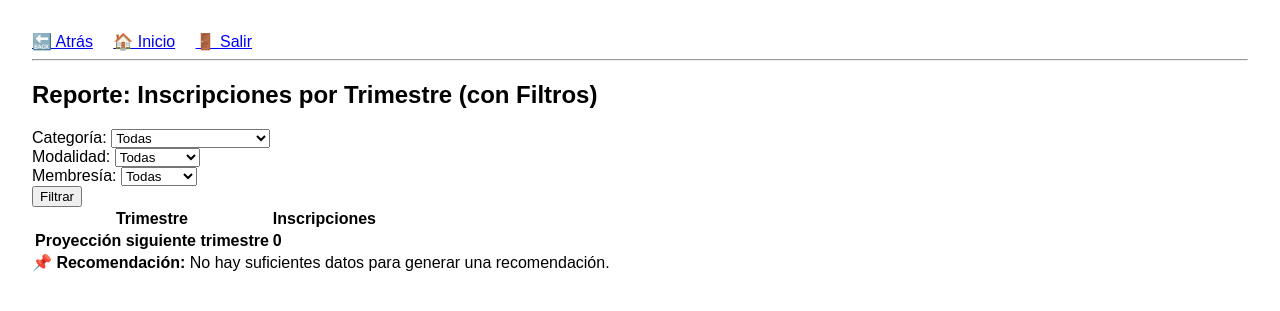
After one commit to Strongartt/Core-desarolo-web, a Django app: page /reportes/inscripciones-por-trimestre/ in a window 1280 px wide. The commit adds this page. Shown: the top 311 px of the page. Run offline with Django 5.2, Linux system fonts and the light colour scheme; a user stored in the database is signed in; tables that the repository leaves empty hold one stand-in row (values such as "Sample post").

Commit message:
final del tunel

```diff
--- a/coreapp/gestion/admin.py
+++ b/coreapp/gestion/admin.py
@@ -1,5 +1,5 @@
 from django.contrib import admin
-from .models import Rol, Curso, Inscripcion, CategoriaCurso, PlanMembresia
+from .models import Rol, Curso, Inscripcion, CategoriaCurso, PlanMembresia, Trimestre
 
 @admin.register(Rol)
 class RolAdmin(admin.ModelAdmin):
@@ -21,3 +21,7 @@ class CategoriaCursoAdmin(admin.ModelAdmin):
 @admin.register(PlanMembresia)
 class PlanMembresiaAdmin(admin.ModelAdmin):
     list_display = ('nombre', 'limite_precio_curso')
+
+@admin.register(Trimestre)
+class TrimestreAdmin(admin.ModelAdmin):
+    list_display = ('nombre', 'fecha_inicio', 'fecha_fin')
--- a/coreapp/gestion/urls.py
+++ b/coreapp/gestion/urls.py
@@ -34,6 +34,7 @@ from .views import (
     ReporteGananciasMensualesView,
     ReporteTopEstudiantesPorCategoriaView,
     vista_filtrado_cursos_api,
+    ReporteInscripcionesPorTrimestreView,
 )
 
 urlpatterns = [
@@ -101,4 +102,7 @@ urlpatterns = [
     path('api/cursos/', cursos_api, name='api-cursos'),
     path('cursos/filtrar-api/', vista_filtrado_cursos_api, name='cursos-filtrados-api'),
 
+    path('reportes/inscripciones-por-trimestre/', ReporteInscripcionesPorTrimestreView.as_view(), name='reporte_inscripciones_trimestre'),
+
+
 ]
--- a/coreapp/gestion/views.py
+++ b/coreapp/gestion/views.py
@@ -1,9 +1,10 @@
 # gestion/views.py
+from urllib import request
 from django.contrib.auth.models import User
 from django.urls import reverse_lazy
 from django.contrib.auth.mixins import LoginRequiredMixin, UserPassesTestMixin
 from django.views.generic import ListView, CreateView, UpdateView, TemplateView, DeleteView
-from .models import Curso, Inscripcion, CategoriaCurso, Perfil
+from .models import Curso, Inscripcion, CategoriaCurso, Perfil, Trimestre
 from .forms import CursoForm, InscripcionForm, SignUpForm,UserPerfilForm, CategoriaCursoForm, SeleccionarMembresiaForm, ActualizarMembresiaUsuarioForm
 from django.shortcuts import redirect
 from django.contrib.auth.views import LoginView
@@ -17,7 +18,8 @@ from django.db.models.functions import TruncMonth
 from .services.inscripcion_service import procesar_inscripcion, actualizar_notas_asistencia
 from django.contrib.auth.decorators import login_required
 from django.shortcuts import render
-
+from collections import Counter
+from datetime import date
 
 
 
@@ -472,35 +474,7 @@ class ReporteIngresosCategoriaView(LoginRequiredMixin, UserPassesTestMixin, Temp
         ctx['datos'] = datos
         return ctx
 
-class ReporteGananciasMensualesView(LoginRequiredMixin, UserPassesTestMixin, TemplateView):
-    template_name = 'gestion/reporte_ganancias_mensuales.html'
 
-    def test_func(self):
-        return self.request.user.is_superuser
-
-    def get_context_data(self, **kwargs):
-        ctx = super().get_context_data(**kwargs)
-
-        datos = (
-            Inscripcion.objects
-            .annotate(mes=TruncMonth('fecha_inscripcion'))
-            .values('mes')
-            .annotate(
-                total_inscripciones=Count('id'),
-                total_ganado=Sum(ExpressionWrapper(
-                    F('curso__precio'),
-                    output_field=FloatField()
-                ))
-            )
-            .order_by('mes')
-        )
-
-        # Redondear los ingresos
-        for d in datos:
-            d['total_ganado'] = round(d['total_ganado'] or 0, 2)
-
-        ctx['datos'] = datos
-        return ctx
 
 class ReporteTopEstudiantesPorCategoriaView(LoginRequiredMixin, UserPassesTestMixin, TemplateView):
     template_name = 'gestion/reporte_top_estudiantes_categoria.html'
@@ -533,3 +507,116 @@ class ReporteTopEstudiantesPorCategoriaView(LoginRequiredMixin, UserPassesTestMi
 def vista_filtrado_cursos_api(request):
     categorias = CategoriaCurso.objects.all()
     return render(request, 'gestion/cursos_api_view.html', {'categorias': categorias})
+
+
+
+class ReporteInscripcionesPorTrimestreView(LoginRequiredMixin, UserPassesTestMixin, TemplateView):
+    template_name = 'gestion/reporte_inscripciones_trimestre.html'
+
+    def test_func(self):
+        return self.request.user.is_superuser
+
+    def get_context_data(self, **kwargs):
+        ctx = super().get_context_data(**kwargs)
+
+
+        categoria_id = self.request.GET.get('categoria')
+        modalidad = self.request.GET.get('modalidad')
+        membresia = self.request.GET.get('membresia')
+
+        cursos = Curso.objects.all()
+
+        if categoria_id:
+            cursos = cursos.filter(categoria_id=categoria_id)
+        if modalidad:
+            cursos = cursos.filter(modalidad=modalidad)
+        if membresia:
+            cursos = [c for c in cursos if c.membresia_requerida == membresia]
+
+        anio_actual = date.today().year
+        anio_anterior = anio_actual - 1
+        trimestres = Trimestre.objects.filter(fecha_inicio__year=anio_anterior).order_by('fecha_inicio')
+
+        resultados = []
+
+        for trimestre in trimestres:
+            cursos_en_trimestre = [c for c in cursos if c.trimestre_id == trimestre.id]
+            inscripciones = Inscripcion.objects.filter(curso__in=cursos_en_trimestre).count()
+            resultados.append({
+                'nombre': trimestre.nombre,
+                'inscripciones': inscripciones
+            })
+
+        # Proyección solo con trimestres que tienen inscripciones
+        trimestres_con_inscripciones = [r for r in resultados if r['inscripciones'] > 0]
+        ultimos = trimestres_con_inscripciones[-3:] if len(trimestres_con_inscripciones) >= 3 else trimestres_con_inscripciones
+        proyeccion = round(sum(r['inscripciones'] for r in ultimos) / len(ultimos)) if ultimos else 0
+
+        # Recomendación inteligente
+        inscripciones_validas = Inscripcion.objects.select_related('curso', 'curso__categoria').filter(curso__in=cursos)
+        categoria_counter = Counter()
+        modalidad_counter = Counter()
+
+        for i in inscripciones_validas:
+            if i.curso.categoria:
+                categoria_counter[i.curso.categoria.nombre] += 1
+            modalidad_counter[i.curso.modalidad] += 1
+
+        categoria_top = categoria_counter.most_common(1)[0][0] if categoria_counter else "desconocida"
+        modalidad_top = modalidad_counter.most_common(1)[0][0] if modalidad_counter else "desconocida"
+
+        if trimestres_con_inscripciones:
+            trimestre_max = max(trimestres_con_inscripciones, key=lambda r: r['inscripciones'])
+            index_trimestre = resultados.index(trimestre_max)
+            ordinales = ["primer trimestre", "segundo trimestre", "tercer trimestre"]
+            nombre_trimestre_recomendado = ordinales[index_trimestre] if index_trimestre < len(ordinales) else "trimestre más activo"
+
+            recomendacion = (
+                f"Se recomienda priorizar la creación de cursos en el {nombre_trimestre_recomendado}, "
+                f"preferentemente de la categoría '{categoria_top}' y en modalidad '{modalidad_top}', "
+                f"que han mostrado mayor interés por parte de los estudiantes."
+            )
+        else:
+            recomendacion = "No hay suficientes datos para generar una recomendación."
+
+        ctx['trimestres'] = trimestres
+        ctx['cursos'] = cursos
+        ctx['resultados'] = resultados
+        ctx['proyeccion'] = proyeccion
+        ctx['categorias'] = CategoriaCurso.objects.all()
+        ctx['filtros'] = {
+            'categoria': categoria_id,
+            'modalidad': modalidad,
+            'membresia': membresia
+        }
+        ctx['recomendacion'] = recomendacion
+
+        return ctx
+
+class ReporteGananciasMensualesView(LoginRequiredMixin, UserPassesTestMixin, TemplateView):
+    template_name = 'gestion/reporte_ganancias_mensuales.html'
+
+
+
+    def get_context_data(self, **kwargs):
+        ctx = super().get_context_data(**kwargs)
+
+        datos = (
+            Inscripcion.objects
+            .annotate(mes=TruncMonth('fecha_inscripcion'))
+            .values('mes')
+            .annotate(
+                total_inscripciones=Count('id'),
+                total_ganado=Sum(ExpressionWrapper(
+                    F('curso__precio'),
+                    output_field=FloatField()
+                ))
+            )
+            .order_by('mes')
+        )
+
+        for d in datos:
+            d['total_ganado'] = round(d['total_ganado'] or 0, 2)
+
+        ctx['datos'] = datos
+        return ctx
--- a/coreapp/manage.py
+++ b/coreapp/manage.py
@@ -2,7 +2,11 @@
 """Django's command-line utility for administrative tasks."""
 import os
 import sys
+from pathlib import Path
 
+# Add the project root to Python path
+BASE_DIR = Path(__file__).resolve().parent
+sys.path.insert(0, str(BASE_DIR))
 
 def main():
     """Run administrative tasks."""
--- a/coreapp/requirements.txt
+++ b/coreapp/requirements.txt
@@ -9,3 +9,9 @@ python-dotenv==1.1.0
 sqlparse==0.5.3
 typing_extensions==4.13.2
 tzdata==2025.2
+
+# Development dependencies
+django-stubs==4.2.7
+mypy==1.8.0
+ruff==0.2.1
+pylsp-mypy==0.3.0
--- a/coreapp/templates/gestion/curso_form.html
+++ b/coreapp/templates/gestion/curso_form.html
@@ -5,6 +5,7 @@
 {% block content %}
   <h1>{% if object %}Editar Curso{% else %}Crear Nuevo Curso{% endif %}</h1>
   <form method="post">
+
     {% csrf_token %}
     {{ form.as_p }}
     <button type="submit">Guardar</button>
--- a/coreapp/templates/gestion/gestion_admin.html
+++ b/coreapp/templates/gestion/gestion_admin.html
@@ -16,6 +16,7 @@
     <li><a href="{% url 'reporte_ganancias_mensuales' %}">📆 Ganancias por Mes</a></li>
     <li><a href="{% url 'reporte_top_estudiantes_categoria' %}">🏆 Reporte Top Estudiantes por Categoría</a></li>
     <li><a href="{% url 'cursos-filtrados-api' %}">🧠 Filtrar Cursos por Categoría o Modalidad</a></li>
+    <li><a href="{% url 'reporte_inscripciones_trimestre' %}">📈 Inscripciones por Trimestre (con proyección)</a></li>
   </ul>
 
   <p><a href="{% url 'logout' %}">🚪 Cerrar sesión</a></p>
--- a/coreapp/templates/gestion/reporte_ganancias_mensuales.html
+++ b/coreapp/templates/gestion/reporte_ganancias_mensuales.html
@@ -2,7 +2,7 @@
 {% block title %}Reporte de Ganancias por Mes{% endblock %}
 
 {% block content %}
-  <h1>📅 Reporte de Ganancias por Mes</h1>
+  <h1> Reporte de Ganancias por Mes</h1>
   <p>Este reporte muestra el total de inscripciones e ingresos agrupados por mes.</p>
 
   {% if datos %}
--- /dev/null
+++ b/coreapp/templates/gestion/reporte_inscripciones_trimestre.html
@@ -0,0 +1,64 @@
+{% extends 'base.html' %}
+{% block content %}
+<h2>Reporte: Inscripciones por Trimestre (con Filtros)</h2>
+
+<form method="get" class="row g-3 mb-4">
+    <div class="col-md-3">
+        <label>Categoría:</label>
+        <select name="categoria" class="form-control">
+            <option value="">Todas</option>
+            {% for cat in categorias %}
+                <option value="{{ cat.id }}" {% if filtros.categoria == cat.id|stringformat:"s" %}selected{% endif %}>{{ cat.nombre }}</option>
+            {% endfor %}
+        </select>
+    </div>
+    <div class="col-md-3">
+        <label>Modalidad:</label>
+        <select name="modalidad" class="form-control">
+            <option value="">Todas</option>
+            <option value="PRESENCIAL" {% if filtros.modalidad == "PRESENCIAL" %}selected{% endif %}>Presencial</option>
+            <option value="ONLINE" {% if filtros.modalidad == "ONLINE" %}selected{% endif %}>En línea</option>
+        </select>
+    </div>
+    <div class="col-md-3">
+        <label>Membresía:</label>
+        <select name="membresia" class="form-control">
+            <option value="">Todas</option>
+            <option value="Gratuita" {% if filtros.membresia == "Gratuita" %}selected{% endif %}>Gratuita</option>
+            <option value="Básica" {% if filtros.membresia == "Básica" %}selected{% endif %}>Básica</option>
+            <option value="Premium" {% if filtros.membresia == "Premium" %}selected{% endif %}>Premium</option>
+        </select>
+    </div>
+    <div class="col-md-3 d-flex align-items-end">
+        <button type="submit" class="btn btn-primary w-100">Filtrar</button>
+    </div>
+</form>
+
+<table class="table table-bordered">
+    <thead>
+        <tr>
+            <th>Trimestre</th>
+            <th>Inscripciones</th>
+        </tr>
+    </thead>
+    <tbody>
+        {% for item in resultados %}
+        <tr>
+            <td>{{ item.nombre }}</td>
+            <td>{{ item.inscripciones }}</td>
+        </tr>
+        {% endfor %}
+        <tr class="table-warning">
+            <td><strong>Proyección siguiente trimestre</strong></td>
+            <td><strong>{{ proyeccion }}</strong></td>
+        </tr>
+    </tbody>
+</table>
+
+{% if recomendacion %}
+<div class="alert alert-info mt-4">
+    <strong>📌 Recomendación:</strong> {{ recomendacion }}
+</div>
+{% endif %}
+
+{% endblock %}
```
Also changed, not shown: coreapp/gestion/api/curso_api.py (+17 -6 lines), coreapp/gestion/models.py (+10 -0 lines), coreapp/gestion/services/recomendacion_service.py (added, +30 -0 lines), coreapp/pyproject.toml (added, +32 -0 lines), coreapp/pyrightconfig.json (added, +30 -0 lines), coreapp/gestion/migrations/0010_trimestre_curso_trimestre.py (added).
